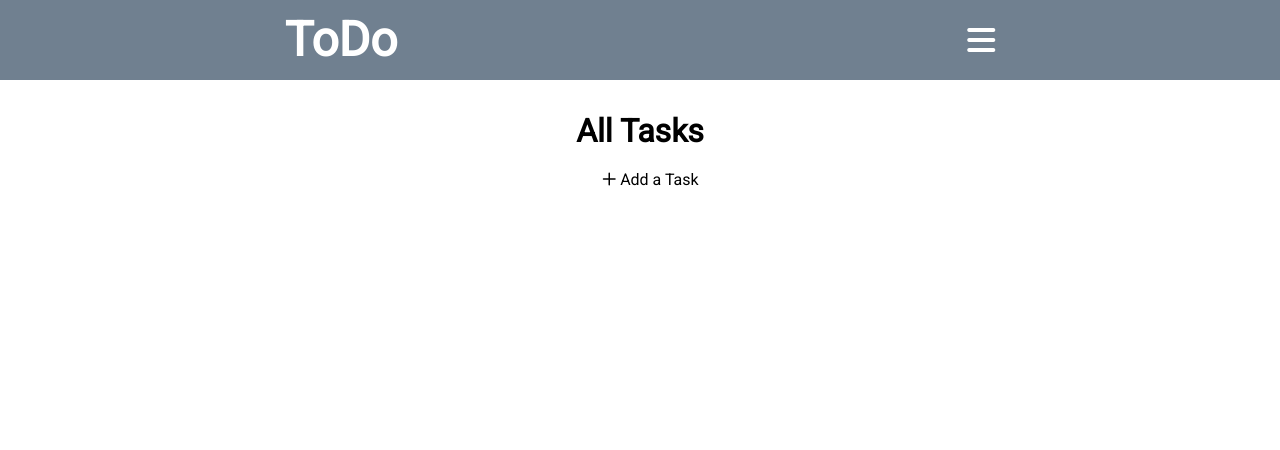
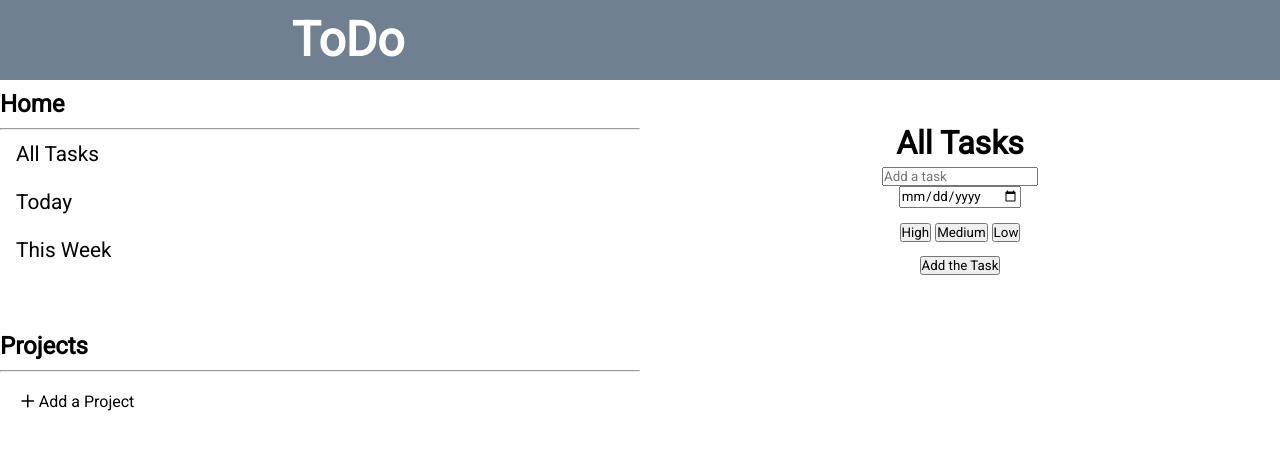
Before and after one commit to dragon-install/todo-list, a website built with webpack: page dist/index.html in a window 1280 px wide. Built offline with nearby package versions, Linux system fonts and the light colour scheme.

Commit message:
add media query for responsiveness

```diff
--- a/src/DOM.js
+++ b/src/DOM.js
@@ -1,5 +1,5 @@
 const projectForm = document.querySelector('.project-form')
-const taskForm = document.querySelector('.task-form')
+const taskForm = document.querySelector('#task-form')
 const addProjectButton = document.querySelector('.project-button')
 const addTaskButton = document.querySelector('.task-button')
 const projectUl = document.querySelector('ul')
@@ -18,14 +18,16 @@ function showProjectForm() {
 
 function showTaskForm() {
   addTaskButton.addEventListener('click', () => {
-    if(taskForm.style.display === 'hidden') {
-      console.log('ok')
-      taskForm.style.display = 'block'
-    } else {
-      return
-    }
+    // if(taskForm.style.display === 'none') {
+    //   console.log('ok')
+    //   taskForm.style.display = 'block'
+    // } else {
+    //   return
+    // }
+    console.log('ok')
   })
 }
+
 
 function submitProject() {
   document.body.addEventListener('click', e => {
--- a/src/style.css
+++ b/src/style.css
@@ -13,6 +13,7 @@ body {
   --child-font: 1.3rem;
 }
 
+
 .all-tasks-container {
   display: flex;
   flex-direction: column;
@@ -22,8 +23,8 @@ body {
 }
 
 .grid-container {
-  display: none;
-  /* display: grid; */
+  /* display: none; */
+  display: grid;
   margin: 4rem auto;
   max-width: 900px;
   line-height: 3rem;
@@ -69,3 +70,21 @@ li {
   background-color: #5a6773;
   color: white;
 }
+
+
+@media screen and (min-width: 700px) {
+  .fa-bars {
+    display: none;
+  }
+
+  .grid-container {
+    display: grid;
+    grid-template-columns: repeat(2, 1fr);
+    margin: 0;
+    max-width: 100vw;
+  }
+
+  .task-bar {
+    order: -1;
+  }
+}
```
Also changed, not shown: dist/index.html, dist/main.js.
